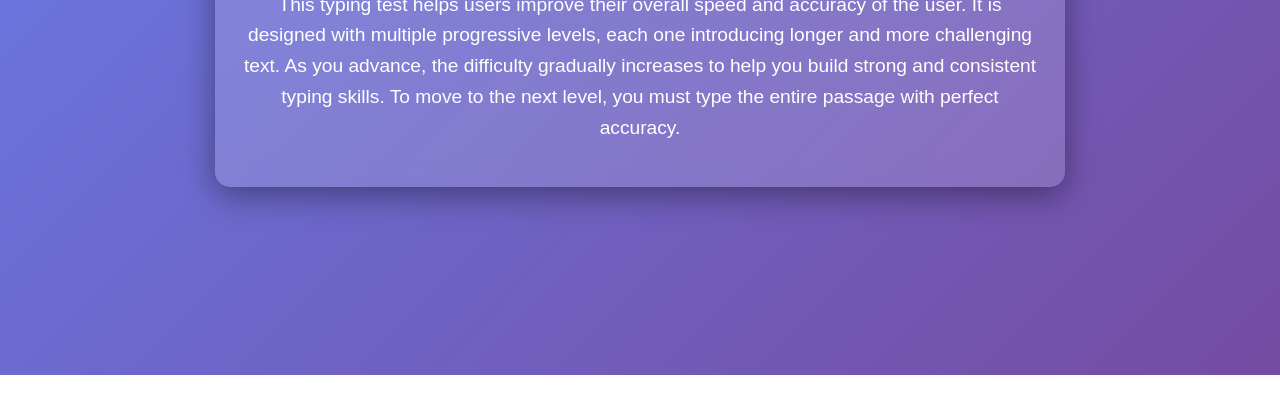
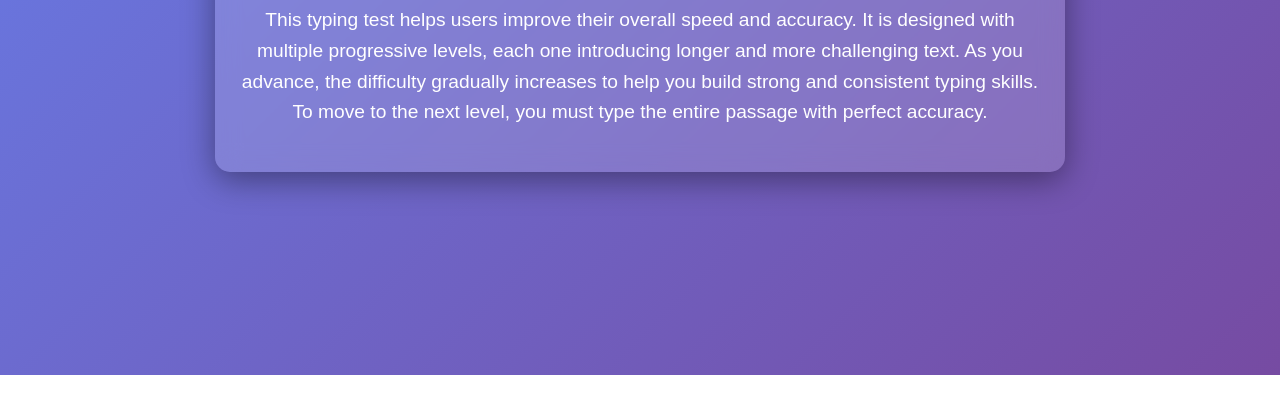
Before and after one commit to krishacodes10/typeon, a plain HTML site: page about.html in a window 1280 px wide. Shown: the part 401-800 px from the top of the page. Drawn offline with Linux system fonts and the light colour scheme.

Commit message:
file committed

```diff
--- a/about.html
+++ b/about.html
@@ -19,7 +19,7 @@
     <section id="about">
         <div class="container">
             <h2>About Us</h2>
-            <p>This typing test helps users improve their overall speed and accuracy of the user.
+            <p>This typing test helps users improve their overall speed and accuracy.
 It is designed with multiple progressive levels, each one introducing longer and more challenging text.
 As you advance, the difficulty gradually increases to help you build strong and consistent typing skills.
 To move to the next level, you must type the entire passage with perfect accuracy.</p>
```
